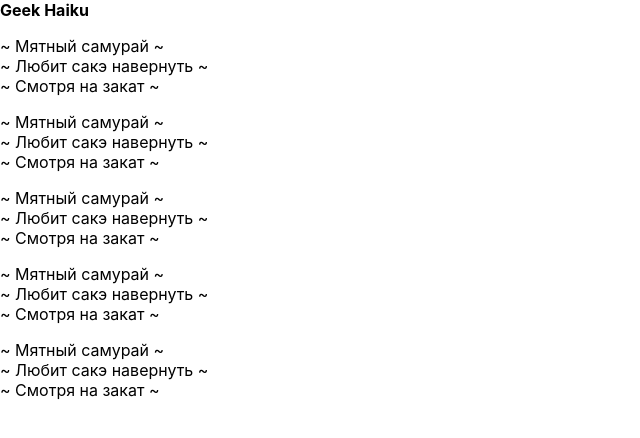
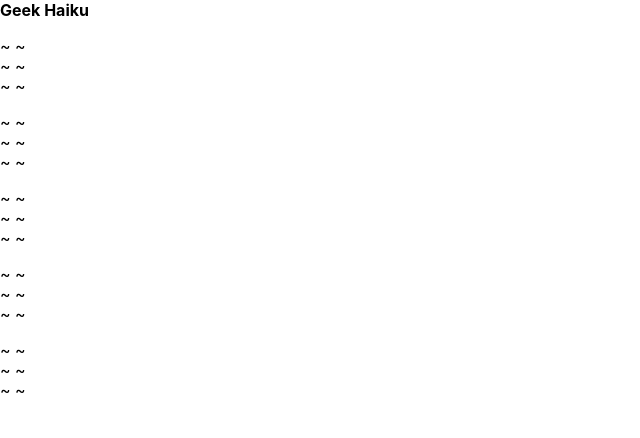
Before and after one commit to RomanWeb-RT/Geek-Haiku-app, a React app in the folder geek-haiku-front/: page / in a window 1280 px wide. Shown: the top 438 px of the page, without its empty margins (0-640 px from the left). Built offline with nearby package versions, Linux system fonts and the light colour scheme.

Commit message:
Updates for correct text view in Haiku creator preview

```diff
--- a/geek-haiku-front/src/components/Haiku/Haiku.css
+++ b/geek-haiku-front/src/components/Haiku/Haiku.css
@@ -7,6 +7,7 @@
     border: 2px solid var(--borderToxic);
     box-shadow: 5px 5px 3px #254447;
     border-radius: 5px;
-    margin-top: 40px;
+    margin-top: 20px;
+    margin-bottom: 20px;
     box-sizing: border-box;
 }
--- a/geek-haiku-front/src/components/Haiku/Haiku.js
+++ b/geek-haiku-front/src/components/Haiku/Haiku.js
@@ -5,9 +5,9 @@ import HaikuText from "./HaikuText/HaikuText";
 const Haiku = props => {
     return (
         <div className={classes.Haiku}>
-            <HaikuText text={props.text}/>
+            <HaikuText text={props}/>
         </div>
     )
-}
+};
 
 export default Haiku;
--- a/geek-haiku-front/src/components/Haiku/HaikuText/HaikuText.js
+++ b/geek-haiku-front/src/components/Haiku/HaikuText/HaikuText.js
@@ -2,11 +2,20 @@ import classes from './HaikuText.css'
 import React from "react";
 
 const HaikuText = props => {
+
+    console.log(props.text.firstLine)
     return (
         <div className={classes.HaikuText}>
-            <p>~ Мятный самурай ~<br/>
-            ~ Любит сакэ навернуть ~<br/>
-            ~ Смотря на закат ~</p>
+            {
+                props.text.firstLine === '' && props.text.secondLine === '' && props.text.thirdLine === '' ?
+                    <p>~ Мятный самурай ~<br/>
+                        ~ Любит сакэ навернуть ~<br/>
+                        ~ Смотря на закат ~</p>
+                    :
+                    <p>~ {props.text.firstLine} ~<br/>
+                        ~ {props.text.secondLine} ~<br/>
+                        ~ {props.text.thirdLine} ~</p>
+            }
         </div>
     )
 };
--- a/geek-haiku-front/src/components/Ui/Input/Input.css
+++ b/geek-haiku-front/src/components/Ui/Input/Input.css
@@ -24,6 +24,7 @@
     outline: none;
     transition: all 300ms ease-in-out;
     text-align: center;
+
 }
 
 .Input span{
--- a/geek-haiku-front/src/components/Ui/Input/Input.js
+++ b/geek-haiku-front/src/components/Ui/Input/Input.js
@@ -7,7 +7,7 @@ function isInvalid({valid, touched, shouldValidate}) {
 
 const Input = props => {
     const inputType = props.type || 'text';
-    const cls = [classes.Input]
+    const cls = [classes.Input];
     const htmlFor = `${inputType}-${Math.random()}`;
 
     if (isInvalid(props)) {
@@ -21,6 +21,6 @@ const Input = props => {
             {isInvalid(props) ? <span>{props.invalidMessage}</span> : null}
         </div>
     )
-}
+};
 
 export default Input
--- a/geek-haiku-front/src/containers/HaikuCreator/HaikuCreator.css
+++ b/geek-haiku-front/src/containers/HaikuCreator/HaikuCreator.css
@@ -5,13 +5,14 @@
     padding-top: 100px;
     align-self: center;
     width: 50%;
-    min-width: 500px;
+    min-width: 750px;
     border: 5px solid aquamarine;
     margin-bottom: 100px;
     font-family: Cassanet;
 }
 
 .HaikuCreator > div {
+    display: inline-block;
     align-self: center;
     width: 80%;
     padding: 0 20px;
--- a/geek-haiku-front/src/containers/HaikuCreator/HaikuCreator.js
+++ b/geek-haiku-front/src/containers/HaikuCreator/HaikuCreator.js
@@ -35,7 +35,6 @@ class HaikuCreator extends Component {
     createHaikuHandler = async (event) => {
         event.preventDefault();
         const haiku = this.state.haiku.concat();
-        const index = haiku.length + 1
         const {firstLine, secondLine, thirdLine} = this.state.formInputs;
         const result = {
             text: [
@@ -56,7 +55,6 @@ class HaikuCreator extends Component {
     changeHandler = (value, controlName) => {
         const formInputs = {...this.state.formInputs};
         const control = {...formInputs[controlName]};
-
         control.touched = true;
         control.value = value;
         control.valid = validate(control.value, control.validation);
@@ -77,6 +75,7 @@ class HaikuCreator extends Component {
                     label={control.label}
                     value={control.value}
                     valid={control.valid}
+                    key={control.id}
                     shouldValidate={!!control.validation}
                     touched={control.touched}
                     invalidMessage={control.invalidMessage}
@@ -94,7 +93,11 @@ class HaikuCreator extends Component {
                         {this.inputFieldsRender()}
                         <hr/>
                         <h2>Предпросмотр</h2>
-                        <Haiku/>
+                        <Haiku
+                            firstLine={this.state.formInputs.firstLine.value}
+                            secondLine={this.state.formInputs.secondLine.value}
+                            thirdLine={this.state.formInputs.thirdLine.value}
+                        />
                         <hr/>
                         <Button type="primary" onClick={this.createHaikuHandler} disabled={!this.state.isFormValid}>
                             Create
```
